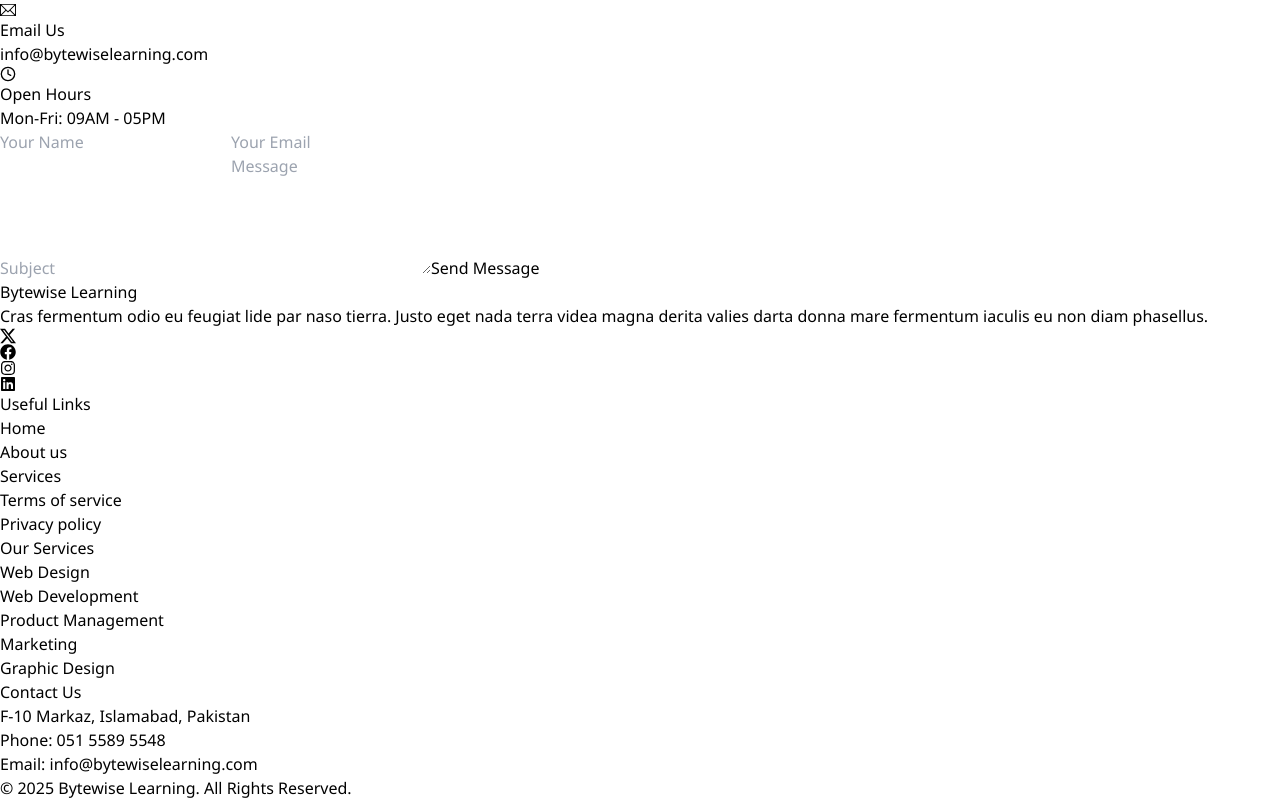
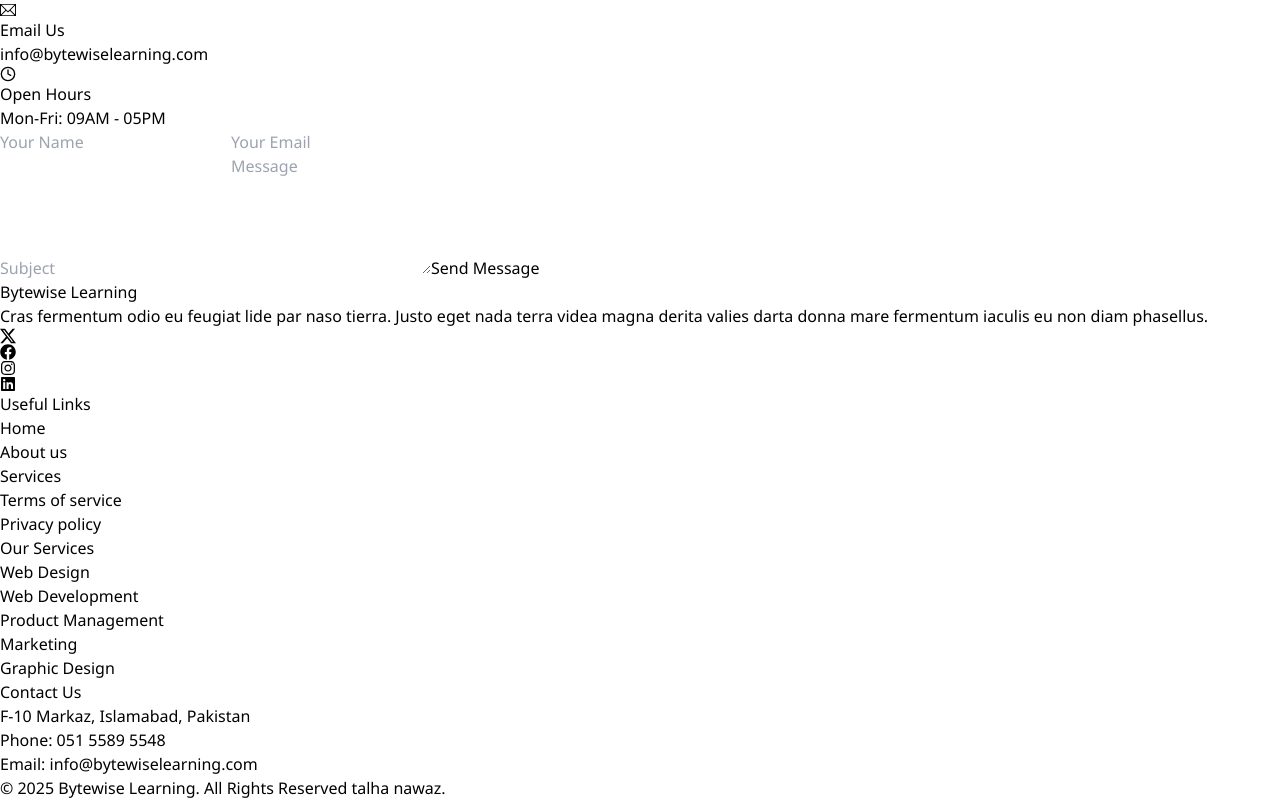
Before and after one commit to talha-fullstackdev/bytewise-learning, a React (Vite) app: page / in a window 1280 px wide. Shown: the part 10976-11776 px from the top of the page. Built offline with nearby package versions, Linux system fonts and the light colour scheme.

Commit message:
change footer

```diff
--- a/src/components/footer/Footer.jsx
+++ b/src/components/footer/Footer.jsx
@@ -23,7 +23,7 @@
         <FooterList />
       </div>
       <p className="text-center text-sm md:text-lg mt-6 border-t border-gray-700 pt-4">
-        © 2025 Bytewise Learning. All Rights Reserved.
+        © 2025 Bytewise Learning. All Rights Reserved talha nawaz.
       </p>
     </footer>
   );
```
